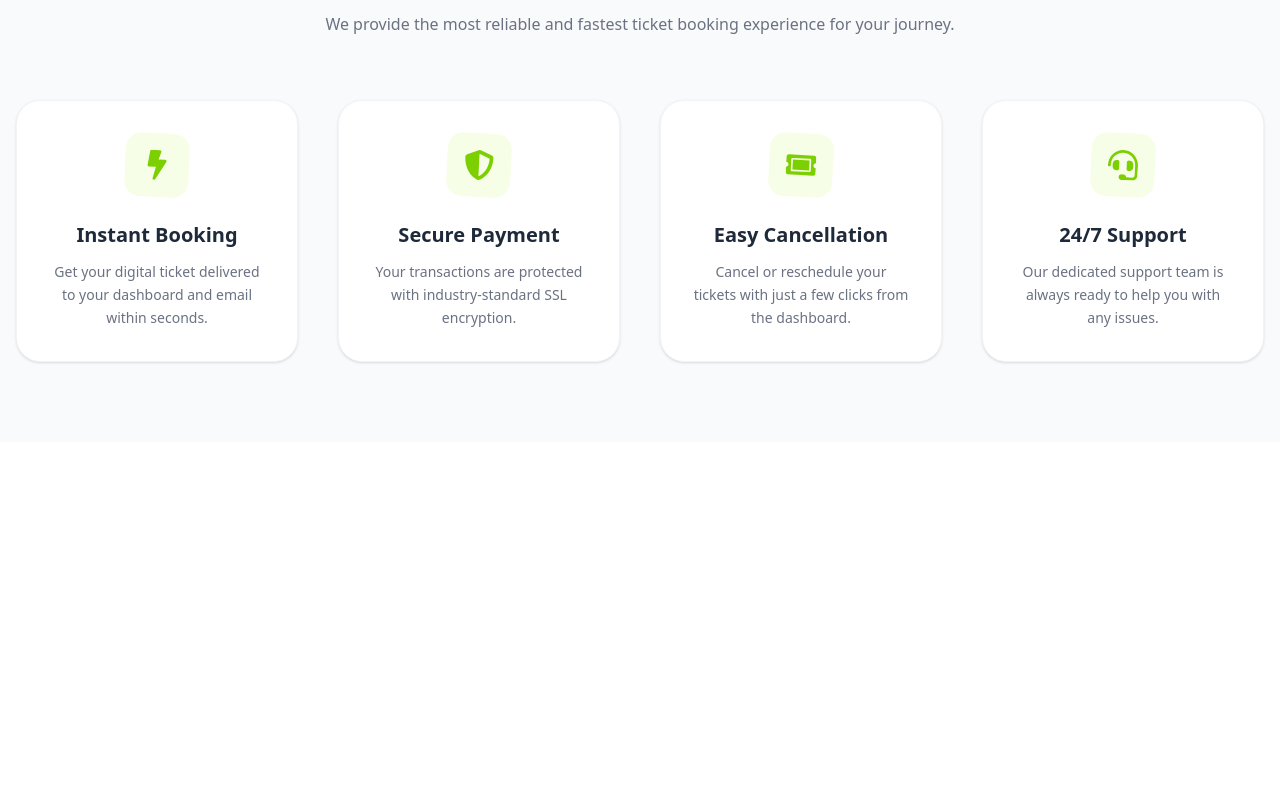
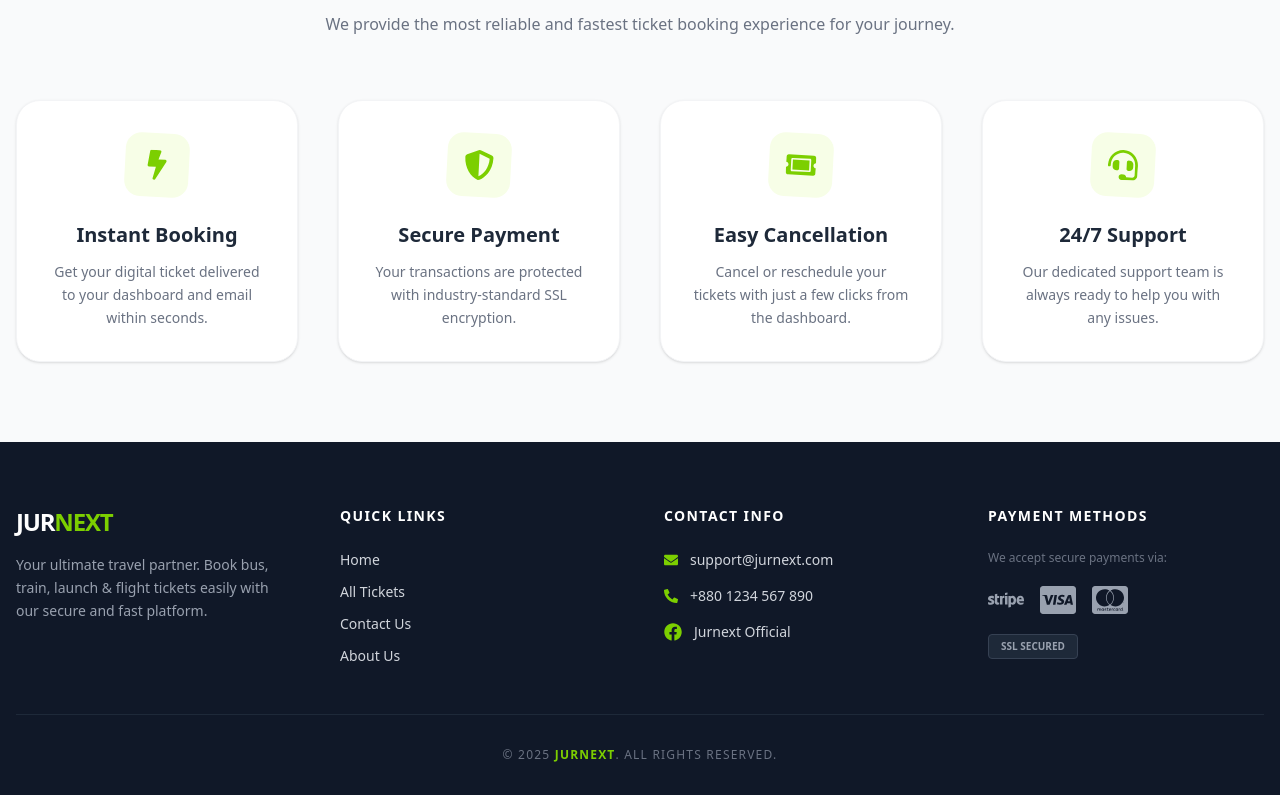
Before and after one commit to mahadi40011/Jurnext-1-Frontend, a React (Vite) app: page / in a window 1280 px wide. Shown: the part 1672-2467 px from the top of the page. Before the commit the page ends 2114 px from the top, so only its background shows below. Built offline with nearby package versions, Linux system fonts and the light colour scheme; no server answers.

Commit message:
Footer design done

```diff
--- /dev/null
+++ b/src/components/Shared/Footer/Footer.jsx
@@ -0,0 +1,135 @@
+import React from "react";
+import { Link } from "react-router";
+import {
+  FaFacebook,
+  FaEnvelope,
+  FaPhoneAlt,
+  FaStripe,
+  FaCcVisa,
+  FaCcMastercard,
+} from "react-icons/fa";
+
+const Footer = () => {
+  return (
+    <footer className="bg-gray-900 text-gray-300 pt-16 pb-8">
+      <div className="max-w-7xl mx-auto px-4">
+
+        <div className="grid grid-cols-1 sm:grid-cols-2 lg:grid-cols-4 gap-12 mb-12">
+          {/* Column 1: Logo & Desc */}
+          <div className="space-y-4">
+            <h2 className="text-2xl font-black text-white tracking-tighter">
+              JUR<span className="text-lime-500">NEXT</span>
+            </h2>
+            <p className="text-sm leading-relaxed text-gray-400">
+              Your ultimate travel partner. Book bus, train, launch & flight
+              tickets easily with our secure and fast platform.
+            </p>
+          </div>
+
+          {/* Column 2: Quick Links */}
+          <div>
+            <h3 className="text-white font-bold mb-6 uppercase text-sm tracking-widest">
+              Quick Links
+            </h3>
+            <ul className="space-y-3 text-sm">
+              <li>
+                <Link to="/" className="hover:text-lime-500 transition-colors">
+                  Home
+                </Link>
+              </li>
+              <li>
+                <Link
+                  to="/all-tickets"
+                  className="hover:text-lime-500 transition-colors"
+                >
+                  All Tickets
+                </Link>
+              </li>
+              <li>
+                <Link
+                  to="/contact"
+                  className="hover:text-lime-500 transition-colors"
+                >
+                  Contact Us
+                </Link>
+              </li>
+              <li>
+                <Link
+                  to="/about"
+                  className="hover:text-lime-500 transition-colors"
+                >
+                  About Us
+                </Link>
+              </li>
+            </ul>
+          </div>
+
+          {/* Column 3: Contact Info */}
+          <div>
+            <h3 className="text-white font-bold mb-6 uppercase text-sm tracking-widest">
+              Contact Info
+            </h3>
+            <ul className="space-y-4 text-sm">
+              <li className="flex items-center gap-3">
+                <FaEnvelope className="text-lime-500" />
+                <span>support@jurnext.com</span>
+              </li>
+              <li className="flex items-center gap-3">
+                <FaPhoneAlt className="text-lime-500" />
+                <span>+880 1234 567 890</span>
+              </li>
+              <li className="flex items-center gap-3">
+                <a
+                  href="https://facebook.com"
+                  target="_blank"
+                  rel="noreferrer"
+                  className="flex items-center gap-3 hover:text-lime-500"
+                >
+                  <FaFacebook className="text-lime-500 text-lg" />
+                  <span>Jurnext Official</span>
+                </a>
+              </li>
+            </ul>
+          </div>
+
+          {/* Column 4: Payment Methods */}
+          <div>
+            <h3 className="text-white font-bold mb-6 uppercase text-sm tracking-widest">
+              Payment Methods
+            </h3>
+            <p className="text-xs text-gray-500 mb-4">
+              We accept secure payments via:
+            </p>
+            <div className="flex flex-wrap gap-4 text-4xl text-gray-400">
+              <FaStripe
+                className="hover:text-white transition-colors cursor-pointer"
+                title="Stripe"
+              />
+              <FaCcVisa
+                className="hover:text-white transition-colors cursor-pointer"
+                title="Visa"
+              />
+              <FaCcMastercard
+                className="hover:text-white transition-colors cursor-pointer"
+                title="Mastercard"
+              />
+            </div>
+            <div className="mt-4 inline-block bg-gray-800 px-3 py-1 rounded text-[10px] font-bold text-gray-400 border border-gray-700">
+              SSL SECURED
+            </div>
+          </div>
+        </div>
+
+        {/* Bottom Bar */}
+        <div className="pt-8 border-t border-gray-800 text-center">
+          <p className="text-xs text-gray-500 uppercase tracking-widest">
+            © 2025 <span className="text-lime-500 font-bold">Jurnext</span>. All
+            rights reserved.
+          </p>
+        </div>
+      </div>
+    </footer>
+  );
+};
+
+export default Footer;
--- a/src/layouts/MainLayout.jsx
+++ b/src/layouts/MainLayout.jsx
@@ -1,6 +1,7 @@
 import { Outlet } from "react-router";
 import Navbar from "../components/Shared/Navbar/Navbar";
-// import Footer from "../components/Shared/Footer/Footer";
+import Footer from "../components/Shared/Footer/Footer";
+
 const MainLayout = () => {
   return (
     <div>
@@ -8,7 +9,7 @@
       <div className="pt-24 min-h-[calc(100vh-68px)]">
         <Outlet />
       </div>
-      {/* <Footer /> */}
+      <Footer />
     </div>
   );
 };
```
